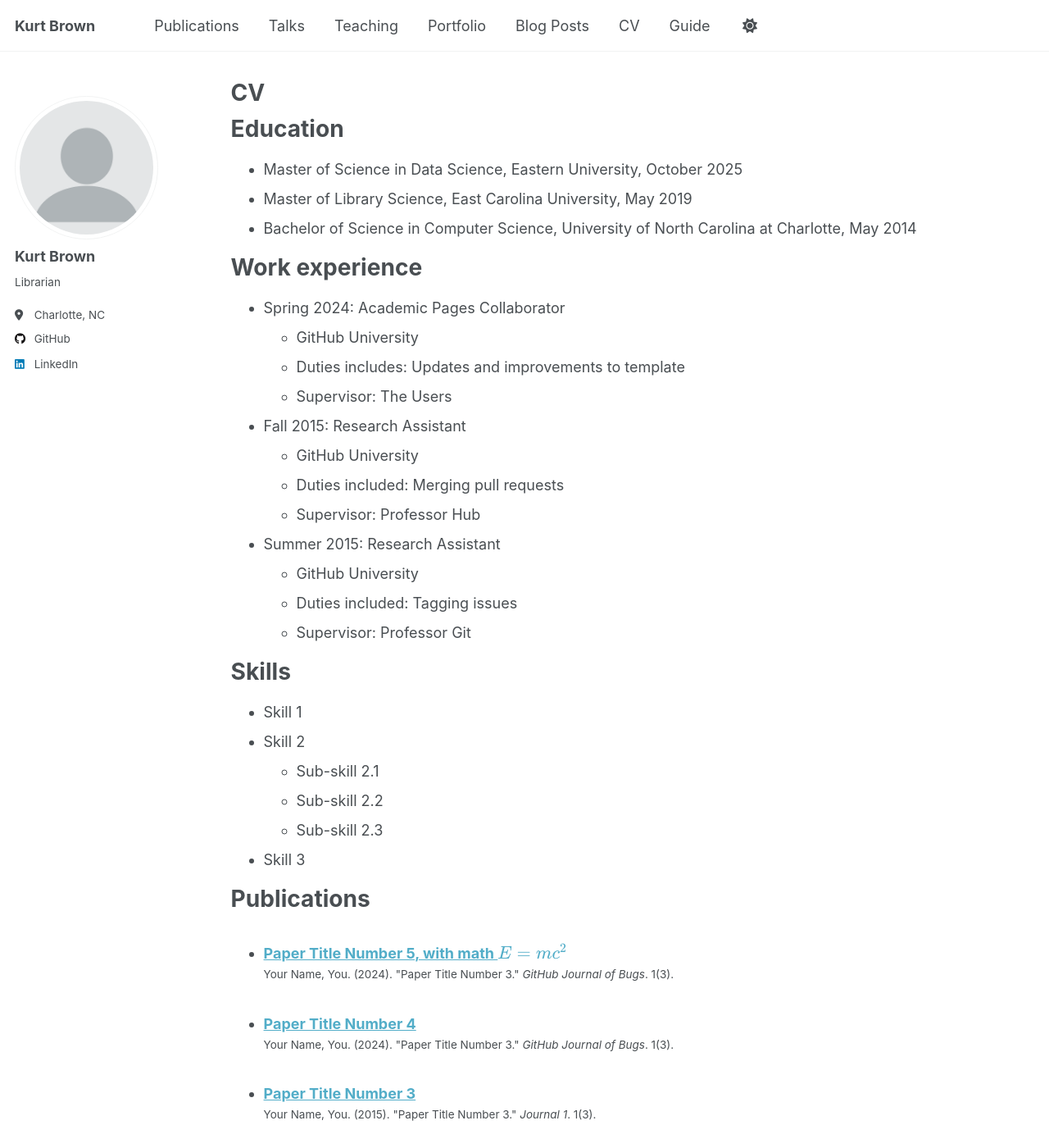
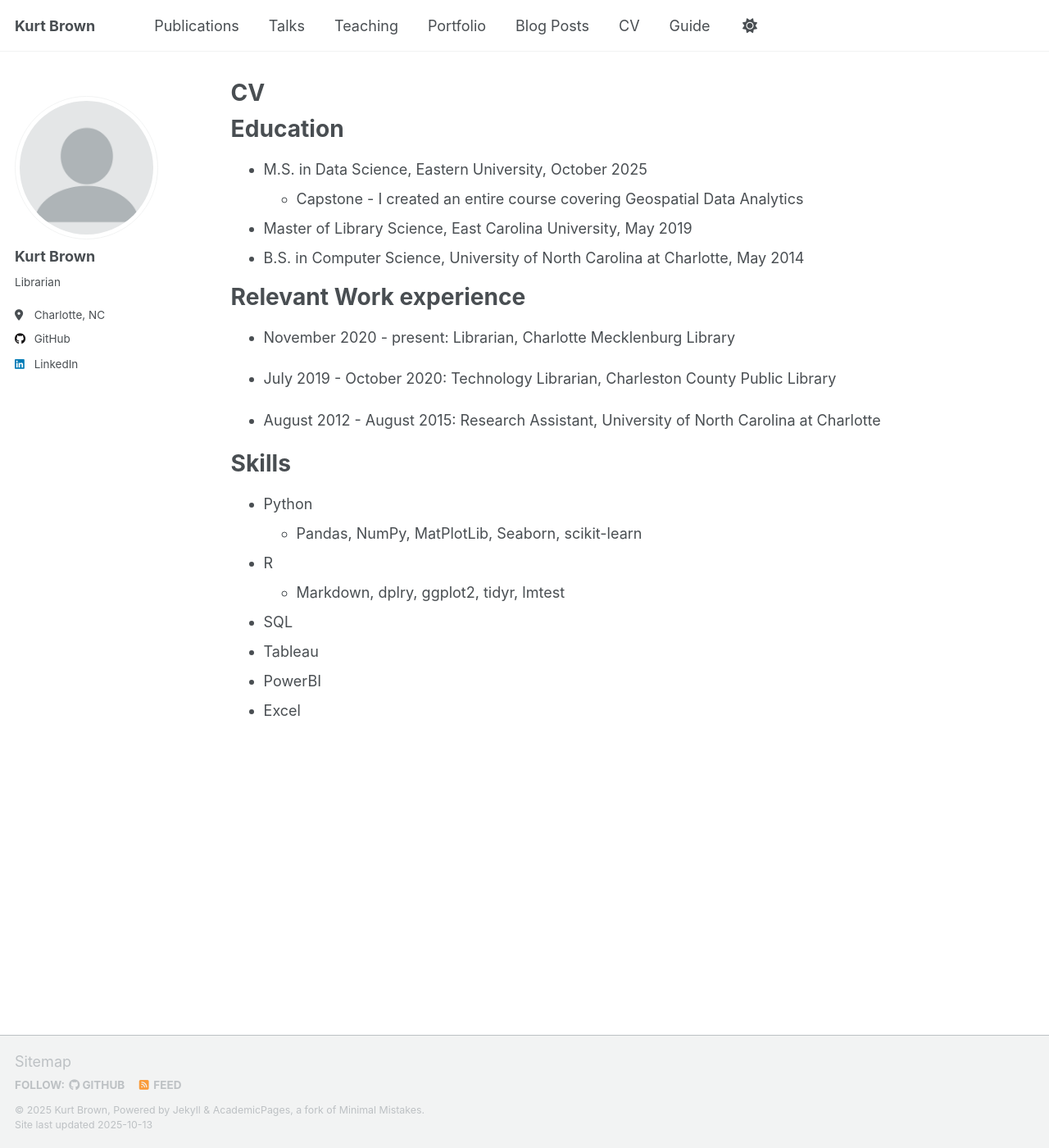
Before and after one commit to klbrown13/klbrown13.github.io, a Jekyll site: the page built from _pages/cv.md, in a window 1280 px wide and 1400 px high. Shown: the whole window at 82% size. Built offline with Jekyll 4.4.1, drawn with Linux system fonts in a browser that asks for light colours; a script that is not in the unit is left out; some of the changed text lies outside the part shown.

Commit message:
Update cv.md

```diff
--- a/_pages/cv.md
+++ b/_pages/cv.md
@@ -11,54 +11,26 @@ redirect_from:
 
 Education
 ======
-* Master of Science in Data Science, Eastern University, October 2025
+* M.S. in Data Science, Eastern University, October 2025
+  * Capstone - I created an entire course covering Geospatial Data Analytics
 * Master of Library Science, East Carolina University, May 2019
-* Bachelor of Science in Computer Science, University of North Carolina at Charlotte, May 2014
+* B.S. in Computer Science, University of North Carolina at Charlotte, May 2014
 
-Work experience
+Relevant Work experience
 ======
-* Spring 2024: Academic Pages Collaborator
-  * GitHub University
-  * Duties includes: Updates and improvements to template
-  * Supervisor: The Users
+* November 2020 - present: Librarian, Charlotte Mecklenburg Library
 
-* Fall 2015: Research Assistant
-  * GitHub University
-  * Duties included: Merging pull requests
-  * Supervisor: Professor Hub
+* July 2019 - October 2020: Technology Librarian, Charleston County Public Library
 
-* Summer 2015: Research Assistant
-  * GitHub University
-  * Duties included: Tagging issues
-  * Supervisor: Professor Git
+* August 2012 - August 2015: Research Assistant, University of North Carolina at Charlotte
 
 Skills
 ======
-* Skill 1
-* Skill 2
-  * Sub-skill 2.1
-  * Sub-skill 2.2
-  * Sub-skill 2.3
-* Skill 3
-
-Publications
-======
-  <ul>{% for post in site.publications reversed %}
-    {% include archive-single-cv.html %}
-  {% endfor %}</ul>
-
-Talks
-======
-  <ul>{% for post in site.talks reversed %}
-    {% include archive-single-talk-cv.html  %}
-  {% endfor %}</ul>
-
-Teaching
-======
-  <ul>{% for post in site.teaching reversed %}
-    {% include archive-single-cv.html %}
-  {% endfor %}</ul>
-
-Service and leadership
-======
-* Currently signed in to 43 different slack teams
+* Python
+  * Pandas, NumPy, MatPlotLib, Seaborn, scikit-learn
+* R
+  * Markdown, dplry, ggplot2, tidyr, lmtest
+* SQL
+* Tableau
+* PowerBI
+* Excel
```
